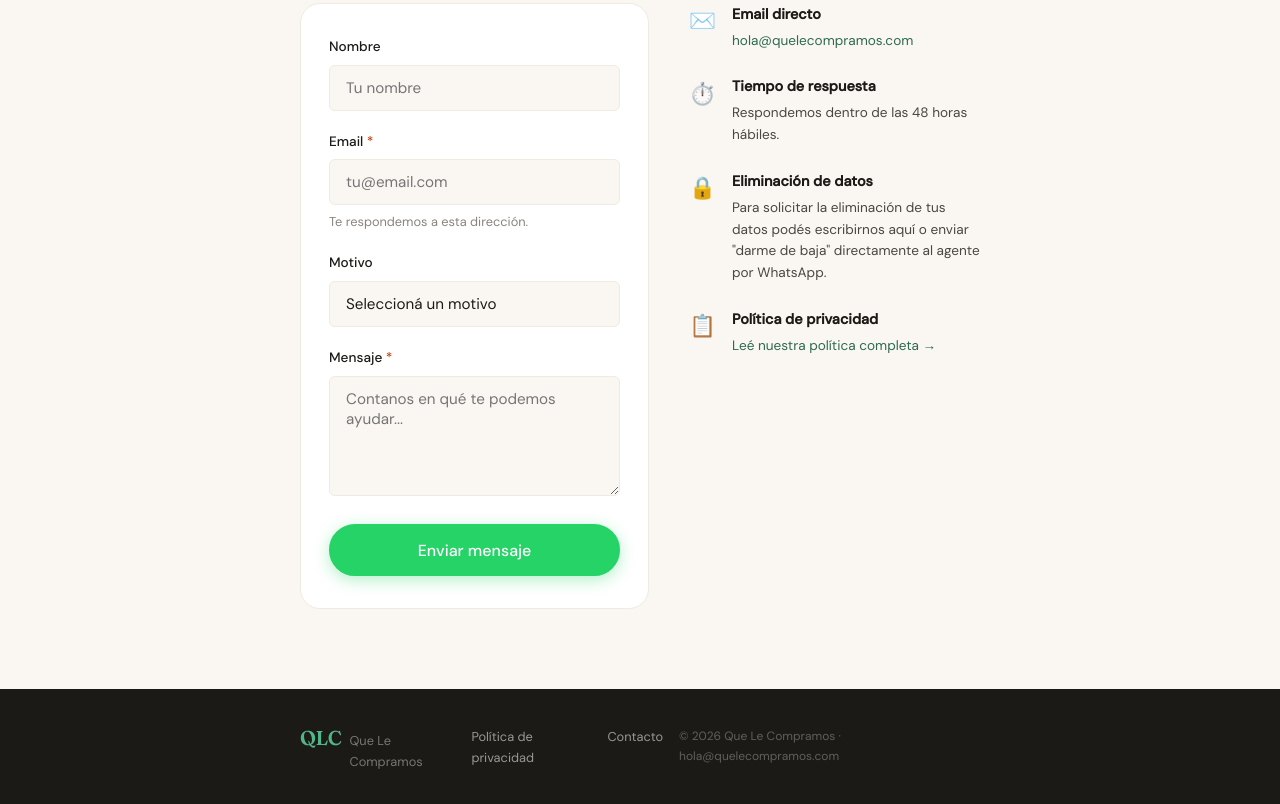
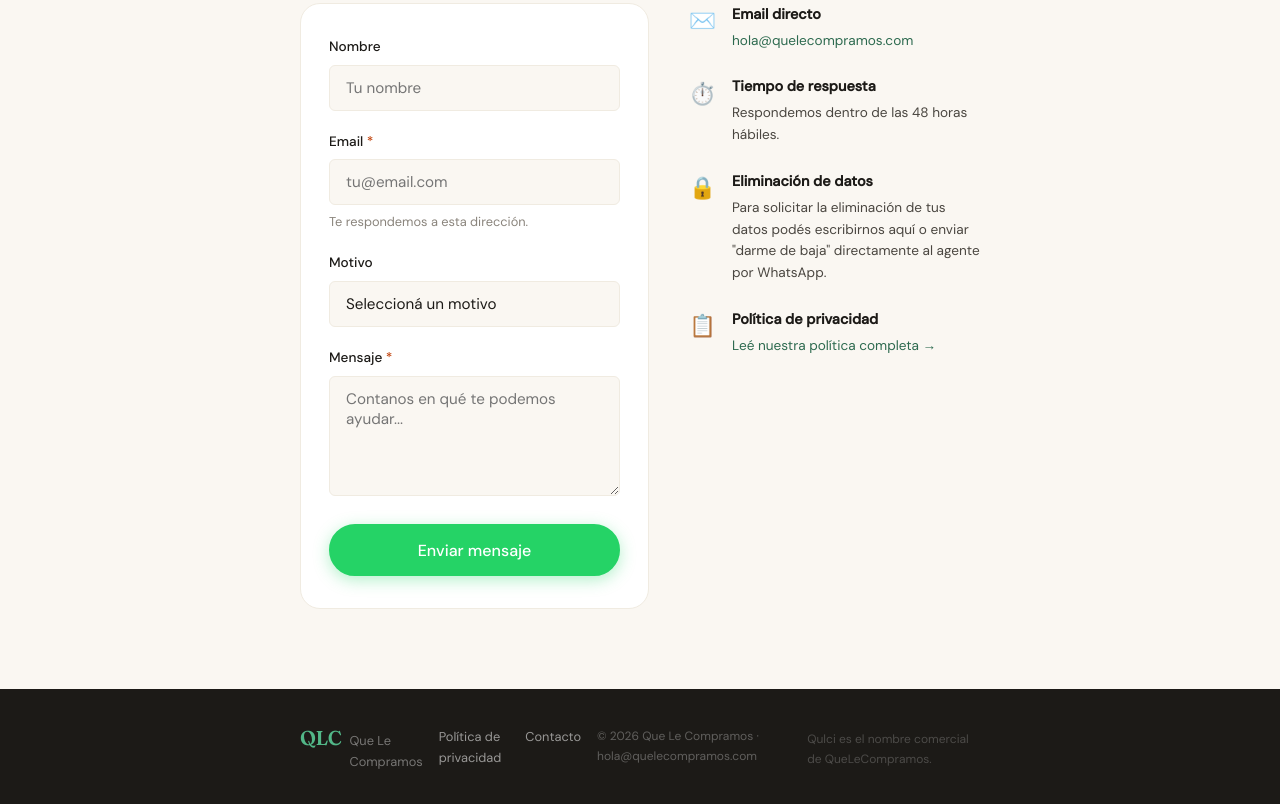
Before and after one commit to martincontuci/qlc-site, a plain HTML site: page contacto.html in a window 1280 px wide. Shown: the part 313-1117 px from the top of the page. Drawn offline with Linux system fonts and the light colour scheme.

Commit message:
Phase 5.2.4 - add Qulci commercial name reference to footer

```diff
--- a/contacto.html
+++ b/contacto.html
@@ -130,6 +130,7 @@
         <a href="contacto.html">Contacto</a>
       </nav>
       <p class="footer-copy">© 2026 Que Le Compramos · hola@quelecompramos.com</p>
+      <p class="footer-copy" style="margin-top:0.4rem; font-size:0.75rem; opacity:0.7;">Qulci es el nombre comercial de QueLeCompramos.</p>
     </div>
   </footer>
 
```
Also changed, not shown: index.html (+1 -0 lines), privacidad.html (+1 -0 lines).
